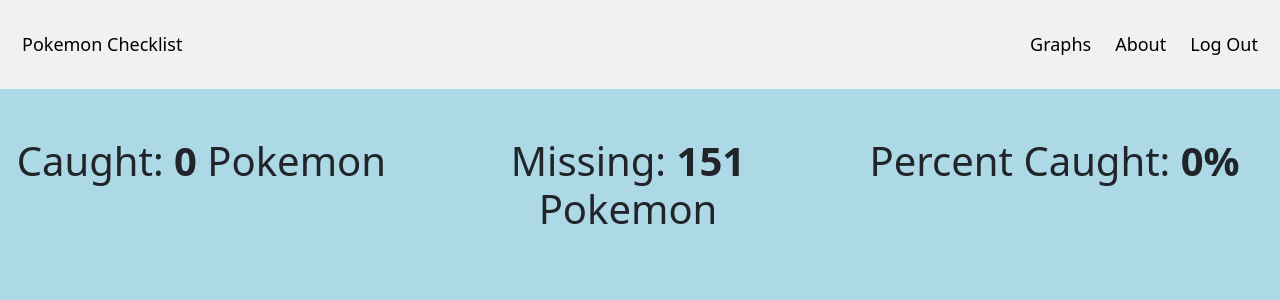
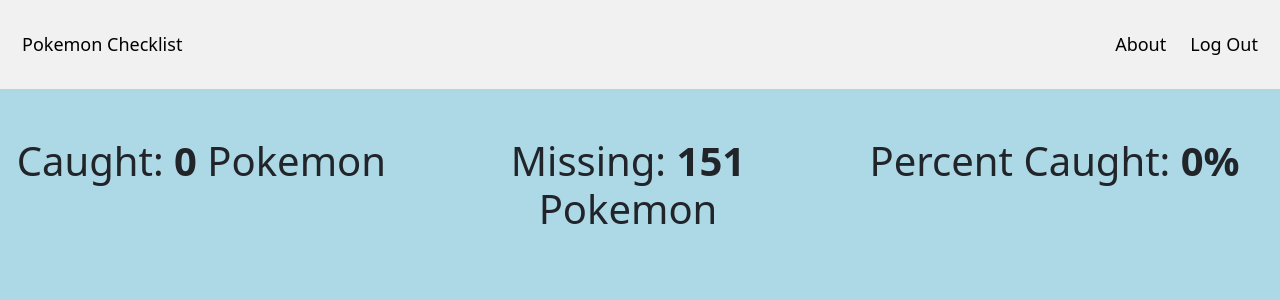
Before and after one commit to 10-15-5/pokeChecklist, a Django app: page /graphs/ in a window 1280 px wide. Shown: the top 300 px of the page. Run offline with Django 4.2, Linux system fonts and the light colour scheme; data comes from the database, SQL or seed files in the repository; some libraries are stand-ins or nearby versions.

Commit message:
removed graphs from header

```diff
--- a/pokeapiProject/templates/base.html
+++ b/pokeapiProject/templates/base.html
@@ -16,7 +16,7 @@
     <div class="header">
         <a href="/" class="logo">Pokemon Checklist</a>
         <div class="header-right">
-          <a href="/graphs">Graphs</a>
+          <!-- <a href="/graphs">Graphs</a> -->
           <a href="#">About</a>
           <a href="{% url 'logout' %}">Log Out</a>
         </div>
```
